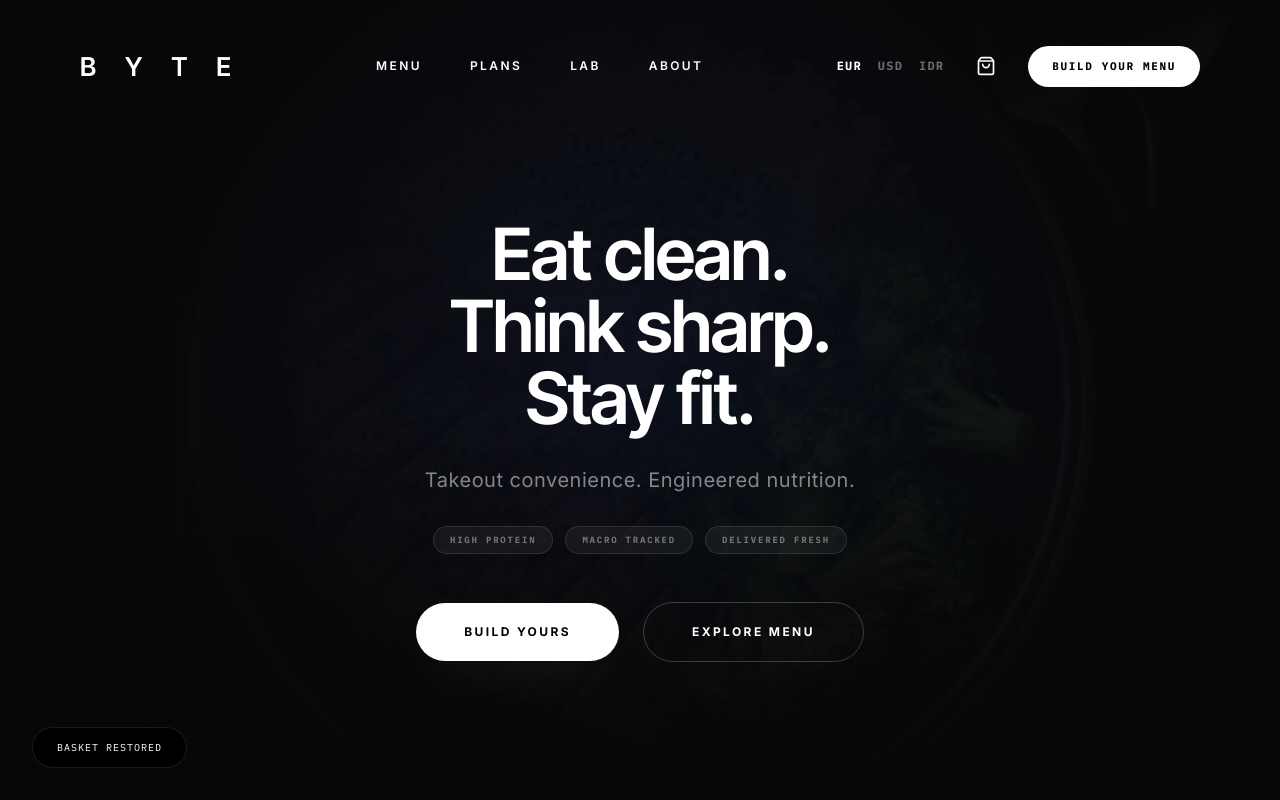
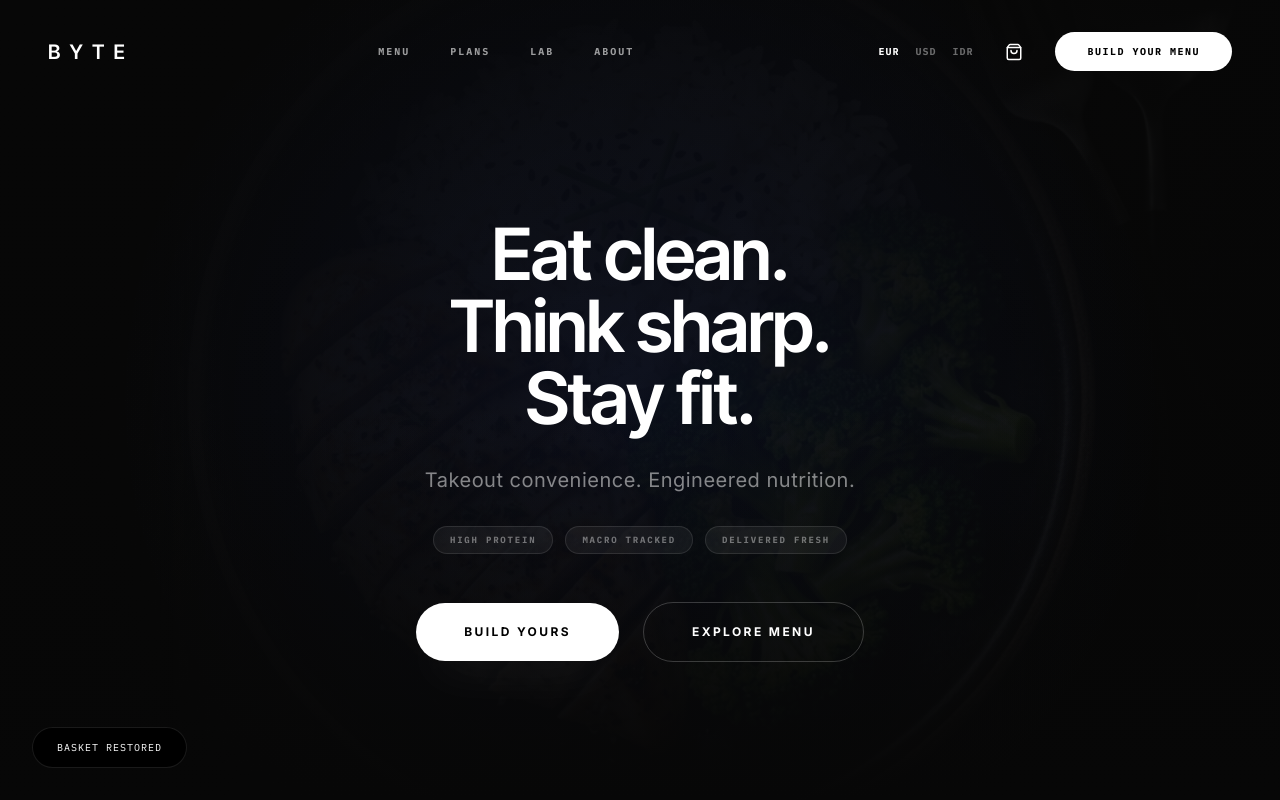
Before and after one commit to gitcipi/BYTELAB, a React (Vite) app: page / in a window 1280 px wide. Shown: the top 800 px of the page. Built offline with nearby package versions, Linux system fonts and the light colour scheme.

Commit message:
Finalize cinematic header with thick scroll-synced border and compact centered layout. Update bottom CTA to link to BYTE LAB.

```diff
--- a/src/components/Navbar.tsx
+++ b/src/components/Navbar.tsx
@@ -28,60 +28,66 @@ export const Navbar = () => {
     window.dispatchEvent(new Event('currencyChange'));
   }, [currency]);
 
-  const navLinks = [
-    { name: 'Menu', path: '/menu' },
-    { name: 'Plans', path: '/#plans' },
-    { name: 'Lab', path: '/lab' },
-    { name: 'About', path: '/#about' },
-  ];
+
 
   const isDarkHero = location.pathname === '/' && !isScrolled;
   const isBrightBackground = !isDarkHero && (location.pathname !== '/' || isScrolled);
 
   return (
-    <nav
-      className={`fixed top-0 w-full z-50 transition-[padding] duration-300 ${isScrolled ? 'py-4' : 'py-8'}`}
-    >
+    <nav className={`fixed top-0 left-0 right-0 z-[100] transition-all duration-700 ${
+      isScrolled
+        ? 'py-4 bg-white/5 dark:bg-black/5 backdrop-blur-3xl'
+        : 'py-8 bg-transparent'
+    }`}>
+      {/* Bottom Border - Fades in on scroll */}
+      <div className={`absolute bottom-0 left-0 right-0 h-[1.5px] transition-opacity duration-700 ${
+        isScrolled
+          ? isBrightBackground ? 'bg-black opacity-100' : 'bg-white opacity-100'
+          : 'opacity-0'
+      }`} />
+
       <div className="max-w-7xl mx-auto px-6 md:px-12">
-        <div className={`flex items-center justify-between rounded-full px-8 py-3.5 transition-[background-color,border-color,box-shadow] duration-300 ${
-          isScrolled
-            ? isBrightBackground ? 'glass-island-dark-text' : 'glass-island'
-            : 'bg-transparent border-transparent'
-        }`}>
+        <div className="flex items-center justify-between">
+          {/* Left: Logo */}
           <Link
             to="/"
-            className={`text-[26px] font-heading font-semibold tracking-[0.45em] transition-colors duration-75 ${
-              isDarkHero ? 'text-white' : isBrightBackground ? 'text-black/90' : 'text-white'
+            className={`text-[20px] font-heading font-semibold tracking-[0.45em] transition-colors duration-300 ${
+              isDarkHero ? 'text-white' : isBrightBackground ? 'text-black' : 'text-white'
             }`}
           >
-            B Y T E
+            BYTE
           </Link>
 
-          <div className={`hidden md:flex items-center space-x-12 text-[12px] font-semibold tracking-[0.2em] transition-colors duration-75 ${
-            isDarkHero ? 'text-white' : isBrightBackground ? 'text-black/90' : 'text-white'
-          }`}>
-            {navLinks.map((link) => {
-              return (
-                <Link
-                  key={link.name}
-                  to={link.path}
-                  className="hover:opacity-60 transition-opacity duration-200"
-                >
-                  {link.name.toUpperCase()}
-                </Link>
-              );
-            })}
+          {/* Center: Links */}
+          <div className="hidden lg:flex items-center gap-10">
+            {[
+              { name: 'MENU', path: '/menu' },
+              { name: 'PLANS', path: '/#plans' },
+              { name: 'LAB', path: '/lab' },
+              { name: 'ABOUT', path: '/#about' }
+            ].map((link) => (
+              <Link
+                key={link.name}
+                to={link.path}
+                className={`text-[10px] font-mono font-bold tracking-[0.2em] transition-all duration-300 hover:text-accent ${
+                  isDarkHero ? 'text-white/60' : isBrightBackground ? 'text-black/60' : 'text-white/60'
+                }`}
+              >
+                {link.name}
+              </Link>
+            ))}
           </div>
 
+          {/* Right: Actions */}
           <div className="flex items-center gap-6">
-            <div className={`flex items-center gap-4 text-[12px] font-mono font-bold tracking-widest ${
-              isDarkHero ? 'text-white/40' : isBrightBackground ? 'text-black/30' : 'text-white/40'
+            <div className={`hidden sm:flex items-center gap-4 text-[10px] font-mono font-bold tracking-[0.1em] ${
+              isDarkHero ? 'text-white/40' : isBrightBackground ? 'text-black/40' : 'text-white/40'
             }`}>
               {['EUR', 'USD', 'IDR'].map(curr => (
                 <button
                   key={curr}
                   onClick={() => setCurrency(curr)}
-                  className={`hover:text-black transition-colors ${
+                  className={`hover:text-black dark:hover:text-white transition-colors ${
                     currency === curr
                       ? isDarkHero ? 'text-white' : isBrightBackground ? 'text-black' : 'text-white'
                       : ''
@@ -98,7 +104,7 @@ export const Navbar = () => {
                 isDarkHero ? 'text-white' : isBrightBackground ? 'text-black' : 'text-white'
               }`}
             >
-              <ShoppingBag size={20} />
+              <ShoppingBag size={18} />
               {totalItems > 0 && (
                 <span className="absolute -top-1 -right-1 bg-accent text-white text-[8px] font-mono font-bold w-4 h-4 rounded-full flex items-center justify-center animate-in zoom-in duration-300">
                   {totalItems}
@@ -108,8 +114,8 @@ export const Navbar = () => {
 
             <Link
               to="/lab"
-              className={`px-6 py-3 rounded-full text-[11px] font-mono font-bold tracking-[0.15em] uppercase transition-all duration-300 ${
-                (isDarkHero || !isBrightBackground) ? 'bg-white text-black' : 'bg-black text-white'
+              className={`px-8 py-3 rounded-full text-[10px] font-mono font-bold tracking-[0.15em] uppercase transition-all duration-500 ${
+                (isDarkHero || !isBrightBackground) ? 'bg-white text-black hover:bg-white/90' : 'bg-black text-white hover:bg-black/90'
               }`}
             >
               Build Your Menu
--- a/src/pages/Home.tsx
+++ b/src/pages/Home.tsx
@@ -325,7 +325,12 @@ const Home = () => {
         <div className="max-w-4xl mx-auto px-6 text-center relative z-10">
           <h2 className="text-5xl md:text-6xl font-heading font-light tracking-tight mb-6 text-black">Upgrade your fuel.</h2>
           <p className="text-lg text-gray-600 font-light mb-12 max-w-xl mx-auto">Experience the difference of precision nutrition. Start your first week of BYTE.</p>
-          <button className="bg-accent-light text-white rounded-[24px] px-12 py-5 text-sm tracking-widest uppercase transition-transform hover:scale-105 active:scale-95">Start Now</button>
+          <Link
+            to="/lab"
+            className="inline-block bg-accent-light text-white rounded-[24px] px-12 py-5 text-sm tracking-widest uppercase transition-transform hover:scale-105 active:scale-95 shadow-2xl shadow-accent/20"
+          >
+            Start Now
+          </Link>
         </div>
       </section>
     </div>
```
